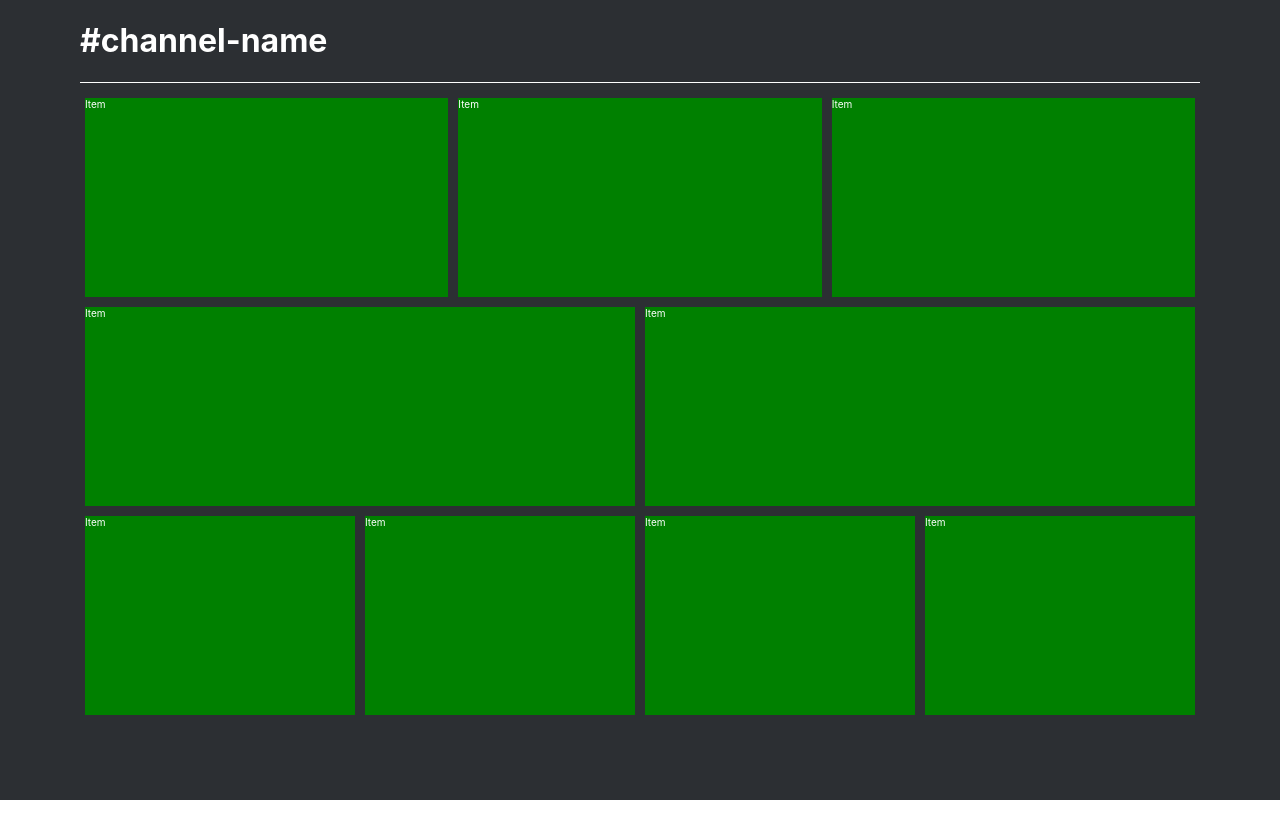
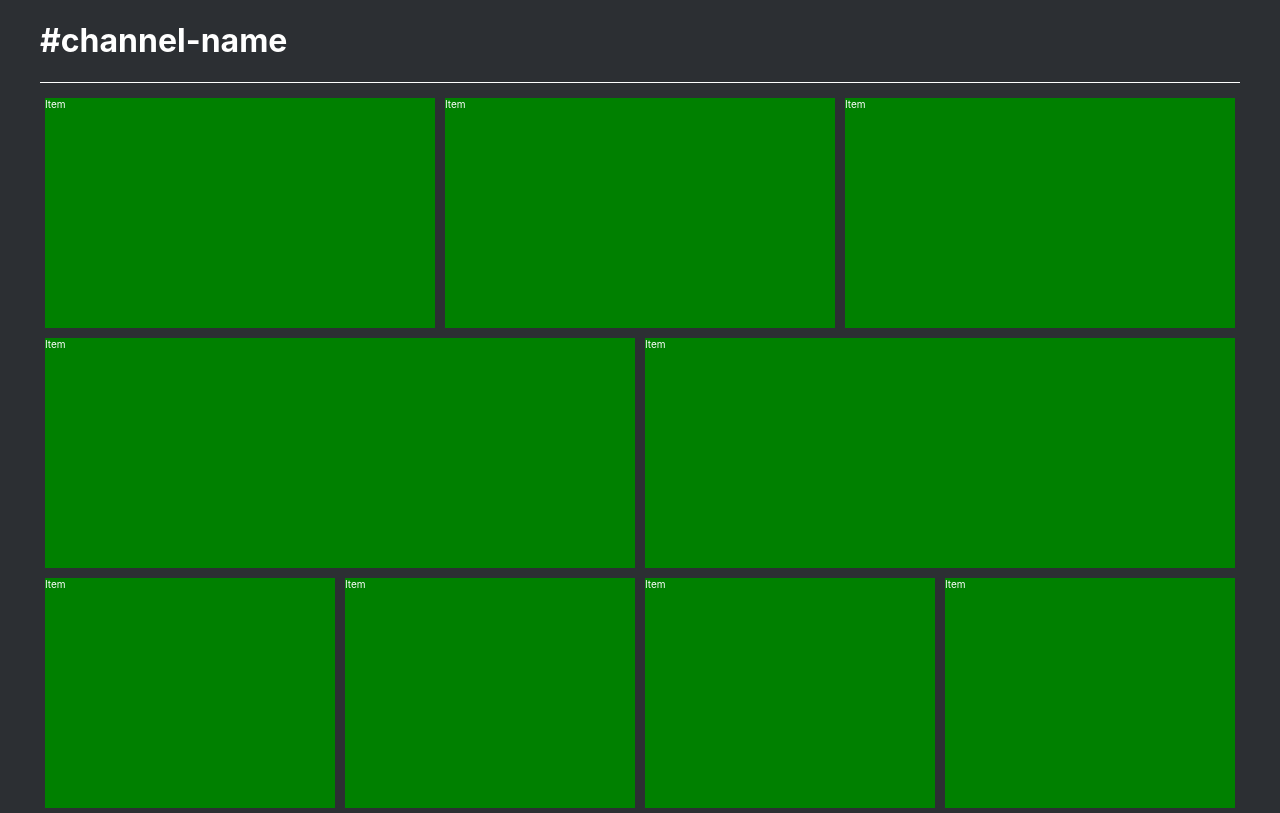
Before and after one commit to wenjalan/discord-media-project, a React (Create React App) app in the folder app/: page / in a window 1280 px wide. Built offline with nearby package versions, Linux system fonts and the light colour scheme.

Commit message:
Margins update for Fran

```diff
--- a/app/src/App.css
+++ b/app/src/App.css
@@ -4,8 +4,8 @@
 
 .App-header {
   background-color: #2C2F33;
-  padding-left: 10vh;
-  padding-right: 10vh;
+  padding-left: 5vmin;
+  padding-right: 5vmin;
   min-height: 100vh;
   display: flex;
   flex-direction: column;
@@ -19,7 +19,6 @@
 }
 
 .Gallery {
-  padding-bottom: 10vh;
   flex: 1;
   display: flex;
   flex-direction: column;
@@ -29,7 +28,7 @@
 .Gallery-row {
   display: flex;
   flex-direction: row;
-  flex: 1;
+  height: 30vmin;
 }
 
 .Gallery-item {
```
